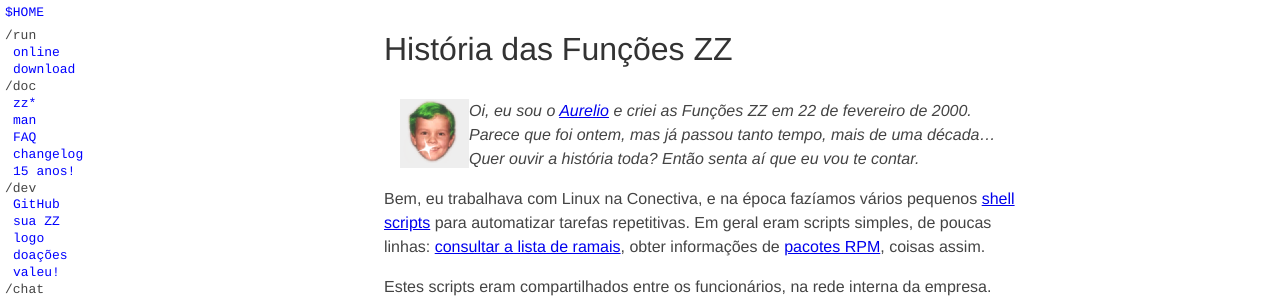
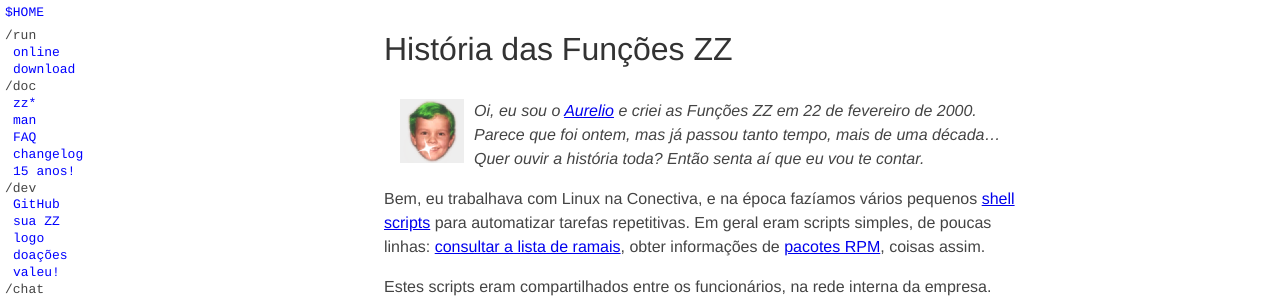
Before and after one commit to funcoeszz/funcoeszz.github.io, a Jekyll site: the page built from hist.md, in a window 1280 px wide. Shown: the top 298 px of the page. Built offline with Jekyll 4.4.1, drawn with Linux system fonts in a browser that asks for light colours; Markdown is read by kramdown in place of the engine named in the settings.

Commit message:
CSS: classe para imagens inline

```diff
--- a/css/site.css
+++ b/css/site.css
@@ -119,8 +119,8 @@ p img {
 	padding: 5px;
 	border: 1px solid #ddd;
 }
-.inline p img {
-	display: inline;
+p img.inline {
+	float: left;
 	margin-right: 10px;
 	margin-bottom: 10px;
 	vertical-align: top;
--- a/hist.md
+++ b/hist.md
@@ -2,7 +2,7 @@
 title: História das Funções ZZ
 ---
 
-> <img src="img/aurelio-64.png" style="padding:0 5px 5px 0; float:left;">
+> <img src="img/aurelio-64.png" class="inline">
 > Oi, eu sou o [Aurelio](http://aurelio.net) e criei as Funções ZZ em 22 de fevereiro de 2000. Parece que foi ontem, mas já passou tanto tempo, mais de uma década… Quer ouvir a história toda? Então senta aí que eu vou te contar.
 
 Bem, eu trabalhava com Linux na Conectiva, e na época fazíamos vários pequenos [shell scripts](http://aurelio.net/shell/) para automatizar tarefas repetitivas. Em geral eram scripts simples, de poucas linhas: [consultar a lista de ramais](http://aurelio.net/doc/rdl/areas-compartilhadas.html), obter informações de [pacotes RPM](http://en.wikipedia.org/wiki/RPM_Package_Manager), coisas assim.
```
